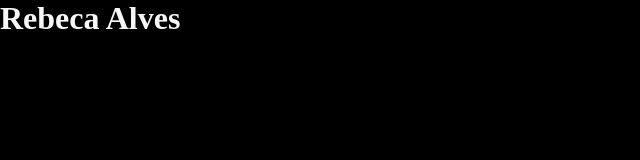
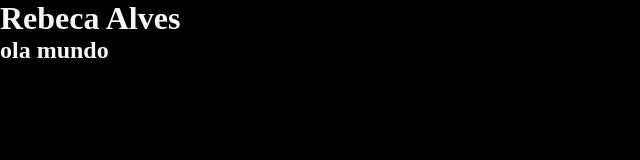
Before and after one commit to becamalves22/PortifolioAlura, a plain HTML site: page meucv.html in a window 1280 px wide. Shown: the whole page, without its empty margins (0-640 px from the left). Drawn offline with Linux system fonts and the light colour scheme.

Commit message:
Alterando o meucv

```diff
--- a/meucv.html
+++ b/meucv.html
@@ -8,6 +8,6 @@
 </head>
 <body>
    <h1>Rebeca Alves</h1>
-   <h2></h2>
+   <h2>ola mundo</h2>
 </body>
 </html>
```
